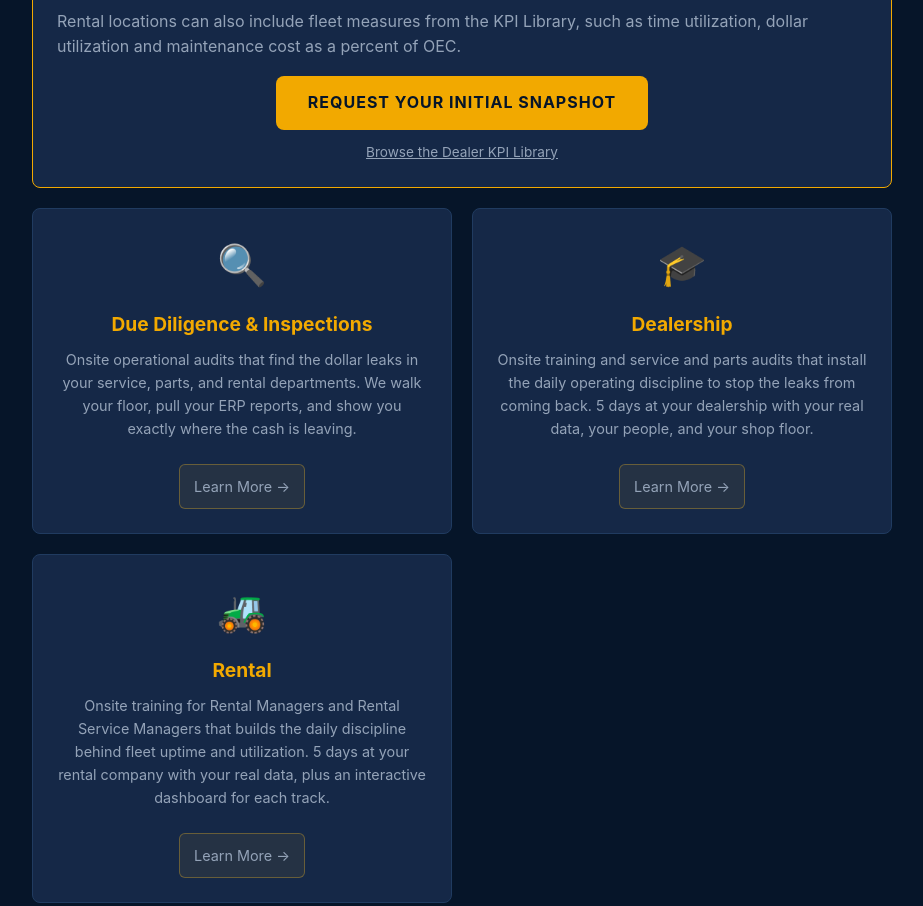
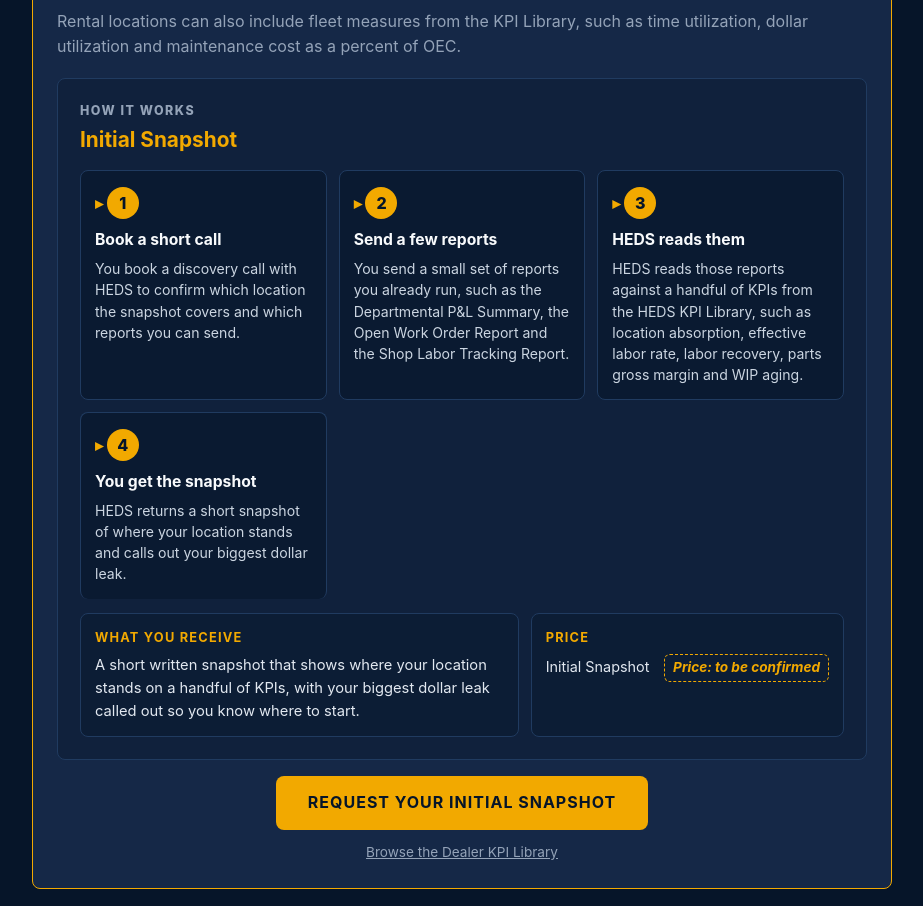
Before and after one commit to drlooper-bit/heds-academy, a plain HTML site: page index.html in a window 1280 px wide. Shown: the part 1306-2212 px from the top of the page, without its empty margins (178-1101 px from the left). Drawn offline with Linux system fonts and the light colour scheme.

Commit message:
Add shared How it works offer illustration (steps, deliverable, price) for every paid offer; unconfirmed prices marked PRICE-TBC

```diff
--- /dev/null
+++ b/assets/offers.css
@@ -0,0 +1,66 @@
+/* Shared style for the "How it works" offer illustration. One look for every paid offer. */
+.heds-offer {
+  background: var(--card-bg, #152847);
+  border: 1px solid var(--accent, var(--accent-color, #f2a900));
+  border-radius: var(--radius, 8px);
+  padding: 22px;
+  margin: 0 0 20px;
+  color: var(--fg, #f8fafc);
+  text-align: left;
+}
+.heds-offer .ho-kicker {
+  margin: 0 0 2px; font-size: 0.78rem; font-weight: 800; letter-spacing: 1.5px; text-transform: uppercase;
+  color: var(--muted, #94a3b8);
+}
+.heds-offer .ho-title { margin: 0 0 8px; font-size: 1.3rem; color: var(--accent, var(--accent-color, #f2a900)); }
+.heds-offer .ho-lead { margin: 0 0 14px; color: #cbd5e1; font-size: 0.95rem; }
+.heds-offer .ho-steps {
+  list-style: none; margin: 14px 0; padding: 0;
+  display: grid; grid-template-columns: repeat(auto-fit, minmax(190px, 1fr)); gap: 12px;
+}
+.heds-offer .ho-step {
+  position: relative; background: rgba(6, 21, 41, 0.55); border: 1px solid var(--border, var(--border-color, #203b60));
+  border-radius: var(--radius, 8px); padding: 16px 14px 14px; list-style: none;
+}
+.heds-offer .ho-num {
+  display: inline-block; width: 32px; height: 32px; line-height: 32px; text-align: center; border-radius: 50%;
+  background: var(--accent, var(--accent-color, #f2a900)); color: #061529; font-weight: 800; margin-bottom: 8px;
+}
+.heds-offer .ho-step h4 { margin: 0 0 6px; font-size: 0.98rem; color: var(--fg, #f8fafc); }
+.heds-offer .ho-step p { margin: 0; font-size: 0.88rem; color: #cbd5e1; line-height: 1.5; }
+.heds-offer .ho-foot { display: grid; grid-template-columns: 1.4fr 1fr; gap: 12px; margin-top: 4px; }
+.heds-offer .ho-box {
+  border: 1px solid var(--border, var(--border-color, #203b60)); border-radius: var(--radius, 8px);
+  padding: 14px; background: rgba(6, 21, 41, 0.35);
+}
+.heds-offer .ho-box h4 {
+  margin: 0 0 6px; font-size: 0.8rem; letter-spacing: 1.2px; text-transform: uppercase;
+  color: var(--accent, var(--accent-color, #f2a900));
+}
+.heds-offer .ho-box p { margin: 0; font-size: 0.92rem; color: #e2e8f0; line-height: 1.55; }
+.heds-offer .ho-row {
+  display: flex; justify-content: space-between; align-items: baseline; gap: 10px; flex-wrap: wrap;
+  padding: 6px 0; border-top: 1px solid var(--border, var(--border-color, #203b60));
+}
+.heds-offer .ho-row:first-of-type { border-top: 0; padding-top: 0; }
+.heds-offer .ho-label { font-size: 0.9rem; color: #e2e8f0; }
+.heds-offer .ho-amount { font-size: 1.5rem; font-weight: 800; color: var(--accent, var(--accent-color, #f2a900)); }
+.heds-offer .ho-tbc {
+  font-size: 0.85rem; font-weight: 700; font-style: italic; color: var(--accent, var(--accent-color, #f2a900));
+  border: 1px dashed var(--accent, var(--accent-color, #f2a900)); border-radius: 6px; padding: 2px 8px;
+}
+.heds-offer .ho-note { margin-top: 10px !important; font-size: 0.82rem !important; color: var(--muted, #94a3b8) !important; }
+.heds-offer .ho-fine { margin: 12px 0 0; font-size: 0.82rem; color: var(--muted, #94a3b8); }
+.heds-offer .ho-cta { margin: 14px 0 0; text-align: center; }
+.heds-offer .ho-cta .cta-btn {
+  display: inline-block; background: var(--accent, var(--accent-color, #f2a900)); color: #061529; font-weight: 800;
+  padding: 10px 20px; border-radius: var(--radius, 8px); text-decoration: none;
+}
+@media (max-width: 700px) {
+  .heds-offer { padding: 16px 14px; }
+  .heds-offer .ho-steps { grid-template-columns: 1fr; }
+  .heds-offer .ho-foot { grid-template-columns: 1fr; }
+}
+@media print { .heds-offer .ho-cta { display: none; } }
+.heds-offer .sr-only { position: absolute; width: 1px; height: 1px; overflow: hidden; clip: rect(0 0 0 0); white-space: nowrap; }
+.card .heds-offer { margin: 18px 0 4px; border-color: var(--border, var(--border-color, #203b60)); background: rgba(6, 21, 41, 0.35); }
--- /dev/null
+++ b/assets/offers.js
@@ -0,0 +1,209 @@
+/* HEDS offers: one shared "How it works" illustration for every paid offer.
+   Each offer has numbered steps, the deliverable, and the price.
+   To change a price or step, edit it here once and every page updates.
+   Search this file for PRICE-TBC to find every price that is not confirmed yet.
+   Pages place an offer with <div data-offer="snapshot"></div>.
+   No dashes or bullet lists in any text below. Full sentences only. */
+(function (w) {
+  'use strict';
+
+  var BOOK = 'https://calendar.app.google/8R2rX7THVQffsytT8';
+  var FORM = 'https://docs.google.com/forms/d/e/1FAIpQLScPCb8GgApY22VvkqBPgJkSG4VDWZYXaAfI-SuHNkSpPyMV6A/viewform';
+  var EXTRA = 'Additional work you ask for beyond the package is billed at $200 an hour.';
+  var TRAVEL = 'Travel time, mileage, lodging and meals are invoiced at actual cost and are not built into the price.';
+
+  // price rows: { label, amount } with amount null meaning not confirmed (PRICE-TBC).
+  var OFFERS = {
+
+    snapshot: {
+      title: 'Initial Snapshot',
+      steps: [
+        { h: 'Book a short call', t: 'You book a discovery call with HEDS to confirm which location the snapshot covers and which reports you can send.' },
+        { h: 'Send a few reports', t: 'You send a small set of reports you already run, such as the Departmental P&L Summary, the Open Work Order Report and the Shop Labor Tracking Report.' },
+        { h: 'HEDS reads them', t: 'HEDS reads those reports against a handful of KPIs from the HEDS KPI Library, such as location absorption, effective labor rate, labor recovery, parts gross margin and WIP aging.' },
+        { h: 'You get the snapshot', t: 'HEDS returns a short snapshot of where your location stands and calls out your biggest dollar leak.' }
+      ],
+      deliver: 'A short written snapshot that shows where your location stands on a handful of KPIs, with your biggest dollar leak called out so you know where to start.',
+      price: [ { label: 'Initial Snapshot', amount: null } ] // PRICE-TBC
+    },
+
+    review: {
+      title: 'Report Review',
+      steps: [
+        { h: 'You send your numbers', t: 'You send your P&L and the standard service and parts reports from your dealer system.' },
+        { h: 'Daniel reviews them', t: 'Daniel Looper reviews the reports against HEDS benchmarks and works out where performance is falling short.' },
+        { h: 'You get the review', t: 'HEDS delivers the review within 48 hours of receiving your reports.' }
+      ],
+      deliver: 'Your current performance beside HEDS benchmarks, a projection of what closing each gap is worth in dollars calculated from your own numbers, and an account of where each department is struggling.',
+      price: [ { label: 'Report Review on its own', amount: '$1,600' } ],
+      note: 'If you book the onsite day of the Operational Health Check within 30 days, the full $1,600 is credited toward the $2,200 Operational Health Check, so you pay $600 more at that point.',
+      extra: false, travel: false,
+      cta: { label: 'Book a Discovery Call', href: BOOK }
+    },
+
+    ohc: {
+      title: 'Operational Health Check',
+      lead: 'For dealer principals, general managers, and service and parts managers at small and mid size heavy equipment dealerships.',
+      steps: [
+        { h: 'You send your numbers', t: 'You send your P&L and the standard service and parts reports from your dealer system.' },
+        { h: 'Daniel reviews them', t: 'Daniel Looper reviews the reports against HEDS benchmarks and delivers the review within 48 hours of receiving them.' },
+        { h: 'One day onsite', t: 'Daniel comes to your dealership for one day to see why the gaps are happening, which means looking at the process, whether it is followed, and whether following it would fix the problem.' }
+      ],
+      deliver: 'Your current performance beside HEDS benchmarks, a projection of what closing each gap is worth in dollars calculated from your own numbers, and an in depth account of where each department is struggling and whether the cause is people or process.',
+      price: [ { label: 'Operational Health Check, flat fee', amount: '$2,200' } ],
+      note: 'The price covers the report review and one day onsite. If you bought the Report Review first and book the onsite day within 30 days, the $1,600 review fee is credited in full.',
+      extra: true, travel: true,
+      cta: { label: 'Book a Discovery Call', href: BOOK }
+    },
+
+    audit: {
+      title: 'Onsite Audit and Due Diligence',
+      steps: [
+        { h: 'Scope the audit', t: 'You book a 30 minute discovery call, and HEDS agrees the locations, the departments and the number of days with you.' },
+        { h: 'Send your reports', t: 'You pull four standard ERP or DMS reports, and HEDS builds a baseline snapshot before arriving onsite.' },
+        { h: 'Daniel audits onsite', t: 'Daniel Looper is the auditor. He walks the shop floor, reviews the parts counter and the rental yard, verifies the ERP reports and interviews your managers.' },
+        { h: 'You get the findings report', t: 'HEDS delivers the findings report within 5 business days, and the report is included with every audit.' }
+      ],
+      deliver: 'A findings report with dollar quantified leaks, a department by department scorecard against industry benchmarks, and a prioritized fix list ranked by dollar impact and ease of implementation.',
+      price: [
+        { label: 'Single Location Audit, 1 day', amount: null },        // PRICE-TBC
+        { label: 'Full Branch Audit, 2 days', amount: null },           // PRICE-TBC
+        { label: 'Multi Branch Audit, 1 to 2 days per site', amount: null }, // PRICE-TBC
+        { label: 'Acquisition Due Diligence, 3 to 5 days', amount: null }    // PRICE-TBC
+      ],
+      extra: true, travel: true,
+      cta: { label: 'Book a Discovery Call', href: BOOK }
+    },
+
+    training: {
+      title: 'Onsite Training Course, 5 Days',
+      lead: 'Each course is five days onsite for one manager, one on one with a HEDS Qualified Instructor, built on your real data.',
+      steps: [
+        { h: 'Scope the course', t: 'You book a discovery call, and HEDS recommends the right track and agrees the dates for the manager or managers who will attend.' },
+        { h: 'Send the pre-work', t: 'Three to five days before the course, you send four standard reports, and HEDS returns a one page Current State Scorecard.' },
+        { h: 'Five days onsite', t: 'The manager spends five days at your location with classroom work, floor time and live process redesign using your real data.' },
+        { h: 'Leave with a plan', t: 'By the end of the week the manager has built a personal scorecard and a written 90 day action plan from your own numbers.' }
+      ],
+      deliver: 'A personal scorecard, a signed and dated 90 day action plan, an interactive dashboard you keep, the 50 question Industry Knowledge Assessment with a score report, implementation templates and a certificate of completion.',
+      price: [
+        { label: 'Service Manager course', amount: null },        // PRICE-TBC
+        { label: 'Parts Manager course', amount: null },         // PRICE-TBC
+        { label: 'Rental Manager course', amount: null },        // PRICE-TBC
+        { label: 'Rental Service Manager course', amount: null } // PRICE-TBC
+      ],
+      note: 'Location packages for several managers are quoted on the discovery call. Branch Manager and Regional and Executive Leadership courses are in development.',
+      extra: true, travel: true,
+      cta: { label: 'Book a Discovery Call', href: BOOK }
+    },
+
+    followup: {
+      title: 'Follow-Up Coaching',
+      lead: 'Purchased separately after a course. It is never bundled into a package you may not need.',
+      steps: [
+        { h: 'A metric stalls', t: 'After your course, you or HEDS see that a metric is not moving as planned.' },
+        { h: 'Agree the focus', t: 'You and HEDS agree which stalled metric the coaching will target.' },
+        { h: 'Virtual sessions', t: 'HEDS runs virtual coaching sessions on that specific area until execution is back on plan.' }
+      ],
+      deliver: 'Virtual coaching sessions focused on the specific metric that is not progressing as planned.',
+      price: [ { label: 'Follow-Up Coaching', amount: null } ], // PRICE-TBC
+      cta: { label: 'Book a Discovery Call', href: BOOK }
+    },
+
+    fleet: {
+      title: 'HEDS for Fleet Owners',
+      lead: 'For large construction companies that own heavy equipment and depend on dealers and rental companies for parts and service.',
+      steps: [
+        { h: 'Talk with HEDS', t: 'You book a discovery call to agree which dealers, rental companies and machines you want reviewed.' },
+        { h: 'Send the history', t: 'You send each machine\u2019s service work orders, parts purchases, down days and total maintenance cost for the period you want to judge.' },
+        { h: 'HEDS reads the record', t: 'HEDS works out maintenance cost as a percent of OEC, reviews the downtime and its causes, and scores each vendor on labor rate billed, parts on the shelf, work order close time and first time fix.' },
+        { h: 'You decide', t: 'You use the findings to decide whether to repair, rebuild, replace or buy, and to hold your dealer or rental company to a standard.' }
+      ],
+      // DELIVERABLE-TBC: Daniel to confirm the package name, scope and report format for fleet owners.
+      deliver: 'A written read of each vendor\u2019s service and parts performance against the HEDS KPI targets, with the maintenance cost and downtime history for each machine you want to judge.',
+      price: [ { label: 'Fleet owner package', amount: null } ], // PRICE-TBC
+      extra: true, travel: true,
+      cta: { label: 'Book a Discovery Call', href: BOOK }
+    },
+
+    assessment: {
+      title: 'Industry Knowledge Assessment',
+      lead: 'The assessment is standalone. If it reveals gaps, the training tracks are there, and if it does not, you keep the report.',
+      steps: [
+        { h: 'Request the assessment', t: 'You send the request form for your team.' },
+        { h: 'Pick the date', t: 'HEDS follows up within one business day with available dates, proctoring options and the assessment brief.' },
+        { h: 'Managers sit the test', t: 'Each manager takes the 50 question proctored assessment in 90 minutes, either in person or in a monitored remote session, with no open books and no AI assistants.' },
+        { h: 'You get the scores', t: 'HEDS returns a score report for each manager.' }
+      ],
+      deliver: 'A score report for each manager with an overall score from 0 to 100 and a percentile ranking against industry benchmarks, a breakdown by module, three focus areas to close first, and a side by side comparison when several managers sit the test.',
+      price: [
+        { label: 'Per manager', amount: '$300' },
+        { label: 'Each manager when 5 or more sit the test', amount: '$250' },
+        { label: 'Each manager when 10 or more sit the test', amount: '$200' }
+      ],
+      cta: { label: 'Request Assessment Details', href: FORM }
+    }
+  };
+
+  function esc(s) { return String(s).replace(/&/g, '&amp;').replace(/</g, '&lt;').replace(/>/g, '&gt;'); }
+
+  function build(id, o) {
+    var steps = o.steps.map(function (s, i) {
+      return '<li class="ho-step"><span class="ho-num" aria-hidden="true">' + (i + 1) + '</span>' +
+        '<h4>' + esc(s.h) + '</h4><p>' + esc(s.t) + '</p></li>';
+    }).join('');
+
+    var anyTbc = false;
+    var rows = o.price.map(function (r) {
+      var val;
+      if (r.amount) {
+        val = '<span class="ho-amount">' + esc(r.amount) + '</span>';
+      } else {
+        anyTbc = true;
+        val = '<span class="ho-tbc">Price: to be confirmed</span>';
+      }
+      return '<div class="ho-row"><span class="ho-label">' + esc(r.label) + '</span>' + val + '</div>';
+    }).join('');
+
+    var fine = [];
+    if (o.extra) fine.push(EXTRA);
+    if (o.travel) fine.push(TRAVEL);
+
+    var cta = o.cta ? '<p class="ho-cta"><a class="cta-btn" href="' + o.cta.href + '" target="_blank" rel="noopener">' +
+      esc(o.cta.label) + '<span class="sr-only"> (opens in a new tab)</span></a></p>' : '';
+
+    var html =
+      '<section class="heds-offer" data-offer-id="' + id + '" aria-label="' + esc(o.title) + ': how it works">' +
+        '<p class="ho-kicker">How it works</p>' +
+        '<h3 class="ho-title">' + esc(o.title) + '</h3>' +
+        (o.lead ? '<p class="ho-lead">' + esc(o.lead) + '</p>' : '') +
+        '<ol class="ho-steps">' + steps + '</ol>' +
+        '<div class="ho-foot">' +
+          '<div class="ho-box"><h4>What you receive</h4><p>' + esc(o.deliver) + '</p></div>' +
+          '<div class="ho-box ho-price' + (anyTbc ? ' ho-price-tbc' : '') + '"><h4>Price</h4>' + rows +
+            (o.note ? '<p class="ho-note">' + esc(o.note) + '</p>' : '') + '</div>' +
+        '</div>' +
+        (fine.length ? '<p class="ho-fine">' + esc(fine.join(' ')) + '</p>' : '') +
+        cta +
+      '</section>';
+    return { html: html, tbc: anyTbc };
+  }
+
+  function render() {
+    var mounts = document.querySelectorAll('[data-offer]:not([data-offer-done])');
+    for (var i = 0; i < mounts.length; i++) {
+      var m = mounts[i];
+      var id = m.getAttribute('data-offer');
+      var o = OFFERS[id];
+      if (!o) continue;
+      var b = build(id, o);
+      m.innerHTML = b.html;
+      if (b.tbc) m.insertBefore(document.createComment(' PRICE-TBC: ' + id + ' '), m.firstChild);
+      m.setAttribute('data-offer-done', '1');
+    }
+  }
+
+  w.hedsRenderOffers = render;
+  w.HEDS_OFFERS = OFFERS;
+  if (document.readyState === 'loading') document.addEventListener('DOMContentLoaded', render);
+  else render();
+})(window);
--- a/index.html
+++ b/index.html
@@ -8,6 +8,8 @@
 <meta name="google-site-verification" content="juXi8AiDSJ-9oK6rN8mlBASv7m_epb6sMyjfsM-3wls">
 <link rel="icon" type="image/png" href="LOGO_HEDS_small.png">
 <link rel="icon" type="image/x-icon" href="favicon.ico">
+<link rel="stylesheet" href="assets/offers.css">
+<script src="assets/offers.js"></script>
 <link rel="canonical" href="https://hedsconsulting.net/">
 <meta property="og:title" content="HEDS Operating Discipline Academy: Heavy Equipment Dealer Solutions LLC">
 <meta property="og:description" content="Onsite audits, due diligence and training that install daily operating discipline at heavy equipment dealerships, rental companies and fleet owners.">
@@ -914,6 +916,7 @@ input, select, textarea {
     <p>HEDS returns a short snapshot of where your location stands on a handful of KPIs from the HEDS KPI Library, such as location absorption, effective labor rate against 92% of posted rate, labor recovery, parts gross margin and WIP aging. The snapshot calls out your biggest dollar leak, so you know exactly where to start.</p>
     <p>Rental locations can also include fleet measures from the KPI Library, such as time utilization, dollar utilization and maintenance cost as a percent of OEC.</p>
     <!-- DANIEL: price/turnaround -->
+    <div data-offer="snapshot"><noscript><p>Call (352) 724-5603 for how the Initial Snapshot works and what it costs.</p></noscript></div>
     <div style="text-align:center;margin-top:16px;">
       <a class="cta-btn" href="https://calendar.app.google/8R2rX7THVQffsytT8" target="_blank" rel="noopener">Request Your Initial Snapshot<span class="sr-only"> (opens in a new tab)</span></a>
       <p style="font-size:0.85rem;margin:12px 0 0;"><a href="dealer-kpi-library.html" style="color:var(--muted);">Browse the Dealer KPI Library</a></p>
@@ -1042,26 +1045,7 @@ input, select, textarea {
     </div>
   </div>
 
-  <div class="card">
-    <h2>How the Inspection Works</h2>
-    <div class="process">
-      <div class="process-step">
-        <div class="step-num">1</div>
-        <h4>Pre-Work</h4>
-        <p>Client pulls 4 standard ERP/DMS reports. HEDS builds a baseline snapshot before arriving onsite.</p>
-      </div>
-      <div class="process-step">
-        <div class="step-num">2</div>
-        <h4>Onsite Audit</h4>
-        <p>1-3 days onsite. Shop floor walk, parts counter review, rental yard inspection, ERP report verification, manager interviews.</p>
-      </div>
-      <div class="process-step">
-        <div class="step-num">3</div>
-        <h4>Findings Report</h4>
-        <p>Detailed report with dollar-quantified leaks, prioritized fix list, and recommended next steps. Delivered within 5 business days.</p>
-      </div>
-    </div>
-  </div>
+  <div data-offer="audit"><noscript><p>Call (352) 724-5603 for how an onsite audit works and what it costs.</p></noscript></div>
 
   <div class="card">
     <h2>What You Get</h2>
@@ -1101,6 +1085,8 @@ input, select, textarea {
       <a class="dd-secondary" href="https://calendar.app.google/8R2rX7THVQffsytT8" target="_blank" rel="noopener">Book a discovery call<span class="sr-only"> (opens in a new tab)</span></a>
     </div>
   </div>
+
+  <div data-offer="ohc"></div>
 
   <div class="card">
     <h2>Service Menu</h2>
@@ -1132,6 +1118,9 @@ input, select, textarea {
     <p>Position-specific onsite training that installs daily operating discipline, using your real data, on your floor, with your numbers. Not a webinar. Not a book. Not a generic management seminar.</p>
   </div>
 
+  <div data-offer="review"></div>
+  <div data-offer="ohc"></div>
+
   <!-- ===== WHAT THE ACADEMY DOES ===== -->
   <div class="card">
     <h2>What the Academy Does</h2>
@@ -1250,27 +1239,9 @@ input, select, textarea {
 
   <!-- ===== SHARED ACADEMY BLOCKS (also shown on Rental) ===== -->
   <div data-shared="academy-common" style="display:contents">
-  <!-- ===== HOW IT WORKS ===== -->
-  <div class="card">
-    <h2>How It Works</h2>
-    <div class="process">
-      <div class="process-step">
-        <div class="step-num">1</div>
-        <h4>Pre-Work (Remote, 3 to 5 Days Before)</h4>
-        <p>Lightweight data package, four out-of-the-box reports, no raw ERP dumps required. HEDS returns a one-page Current State Scorecard before onsite start.</p>
-      </div>
-      <div class="process-step">
-        <div class="step-num">2</div>
-        <h4>Onsite Intensive (5 Days)</h4>
-        <p>Classroom work, floor time and live process redesign using the client's real data. Each manager works one on one with a HEDS Qualified Instructor and builds a personal scorecard and 90-day action plan.</p>
-      </div>
-      <div class="process-step">
-        <div class="step-num">3</div>
-        <h4>Follow-Up Coaching (Optional)</h4>
-        <p>Virtual sessions focused on the specific areas where execution is not progressing as planned. Purchased separately, not automatic, not bundled.</p>
-      </div>
-    </div>
-  </div>
+  <!-- ===== HOW IT WORKS (shared offer illustrations) ===== -->
+  <div data-offer="training"><noscript><p>Call (352) 724-5603 for how the 5 day onsite courses work and what they cost.</p></noscript></div>
+  <div data-offer="followup"></div>
 
   <!-- ===== CURRICULUM DESIGN ===== -->
   <div class="card">
@@ -1418,6 +1389,7 @@ input, select, textarea {
     <a class="cta-btn" href="https://calendar.app.google/8R2rX7THVQffsytT8" target="_blank" rel="noopener">Book a Discovery Call<span class="sr-only"> (opens in a new tab)</span></a>
   </div>
   <!-- DANIEL: package name, price, what is included onsite for fleet owners, scope of engine support, repair/rebuild/replace/buy decision rules and thresholds, deliverable format -->
+  <div data-offer="fleet"></div>
 
   <div class="card">
     <h2>Who This Is For</h2>
@@ -1531,16 +1503,7 @@ input, select, textarea {
     <p>Each question maps to a specific KPI used across the heavy equipment industry, so the assessment tests industry knowledge, not the HEDS curriculum. Your score report breaks down performance by category and identifies the three highest-leverage focus areas for your team.</p>
   </div>
 
-  <div class="card">
-    <h2>How It Works</h2>
-    <ul>
-      <li><strong>50 questions</strong> - KPI formulas, operational scenarios, metric interpretation, and corrective action selection</li>
-      <li><strong>90 minutes</strong>: timed, single session, no breaks</li>
-      <li><strong>Proctored</strong>: administered in person or via monitored remote session. No open books. No AI assistants. No looking it up. The score reflects what your manager actually knows, not what they can look up.</li>
-      <li><strong>Score report</strong>: category breakdown, percentile comparison, and three prioritized focus areas</li>
-      <li><strong>No obligation</strong>: the assessment is standalone. If it reveals gaps, the training tracks are there. If not, you keep the report.</li>
-    </ul>
-  </div>
+  <div data-offer="assessment"><noscript><p>The assessment is $300 per manager, $250 each for 5 or more managers and $200 each for 10 or more. Call (352) 724-5603 to schedule it.</p></noscript></div>
 
   <div class="card">
     <h2>Why Proctored</h2>
@@ -1563,12 +1526,6 @@ input, select, textarea {
     <p>Service Managers, Rental Managers, Parts Managers, Branch Managers, Fixed Operations Directors, and anyone responsible for the operating numbers on the floor. If you are not sure which track fits, the assessment maps the answer.</p>
   </div>
 
-  <div class="card" style="text-align:center;">
-    <h2>$300 per manager</h2>
-    <p>Volume pricing: 5+ managers at $250 each. 10+ at $200 each.</p>
-    <p style="margin-top:16px;">To schedule an assessment for your team, request details with the button below. We will follow up within one business day with available dates, proctoring options (in person or monitored remote), and the assessment brief.</p>
-    <a class="cta-btn" href="https://docs.google.com/forms/d/e/1FAIpQLScPCb8GgApY22VvkqBPgJkSG4VDWZYXaAfI-SuHNkSpPyMV6A/viewform" target="_blank" rel="noopener" style="margin-top:16px;">Request Assessment Details<span class="sr-only"> (opens in a new tab)</span></a>
-  </div>
 
   <div class="card">
     <h2>Prefer email or a call?</h2>
@@ -1758,6 +1715,7 @@ function fillSharedBlocks() {
       slot.appendChild(copy);
     });
   });
+  if (window.hedsRenderOffers) window.hedsRenderOffers();
 }
 
 // Support direct link to tabs on page load
```
Also changed, not shown: due-diligence-scorecard.html (+4 -0 lines), fleet-owners.html (+4 -0 lines).
